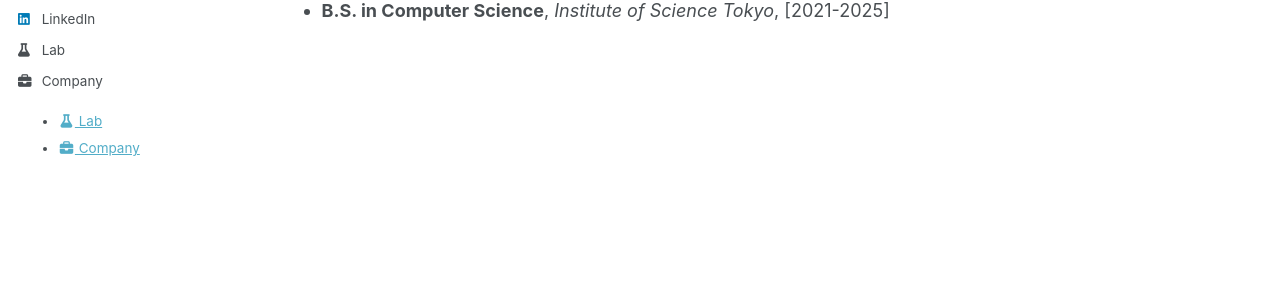
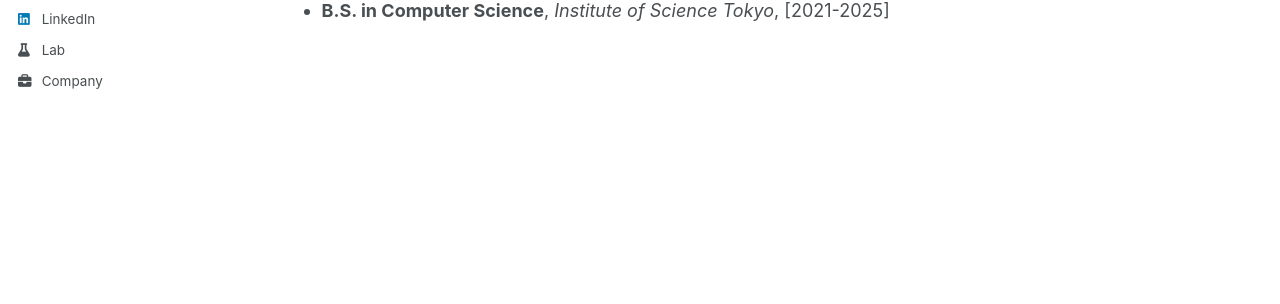
Before and after one commit to martgru/martgru.github.io, a Jekyll site: the page built from _pages/about.md, in a window 1280 px wide. Shown: the part 335-639 px from the top of the page. Built offline with Jekyll 4.4.1, drawn with Linux system fonts in a browser that asks for light colours.

Commit message:
Update sidebar.html - undo

```diff
--- a/_includes/sidebar.html
+++ b/_includes/sidebar.html
@@ -2,23 +2,7 @@
 
 {% if page.author_profile or layout.author_profile or page.sidebar %}
   <div class="sidebar sticky">
-
-  {% if page.author_profile or layout.author_profile %}
-    {% include author-profile.html %}
-
-    {% if site.author.links %}
-      <ul class="network-icon">
-        {% for link in site.author.links %}
-          <li>
-            <a href="{{ link.url }}" target="_blank" rel="noopener">
-              <i class="{{ link.icon }}"></i> {{ link.label }}
-            </a>
-          </li>
-        {% endfor %}
-      </ul>
-    {% endif %}
-  {% endif %}
-
+  {% if page.author_profile or layout.author_profile %}{% include author-profile.html %}{% endif %}
   {% if page.sidebar %}
     {% for s in page.sidebar %}
       {% if s.image %}
@@ -37,6 +21,5 @@
       {% include nav_list nav=page.sidebar.nav %}
     {% endif %}
   {% endif %}
-
   </div>
 {% endif %}
```
